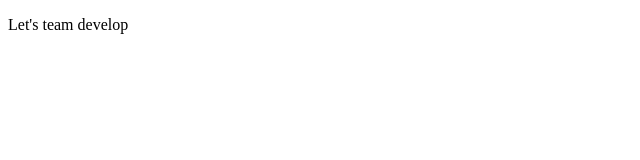
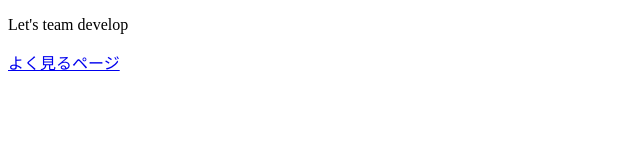
Before and after one commit to koki-0524/kadai, a plain HTML site: page index.html in a window 1280 px wide. Shown: the whole page, without its empty margins (0-640 px from the left). Drawn offline with Linux system fonts and the light colour scheme.

Commit message:
よく見るページ追加

```diff
--- a/index.html
+++ b/index.html
@@ -7,5 +7,6 @@
 </head>
 <body>
     <p>Let's team develop</p>
+      <a href="https://www.sejuku.net/blog/72673">よく見るページ</a>
 </body>
 </html>
```
